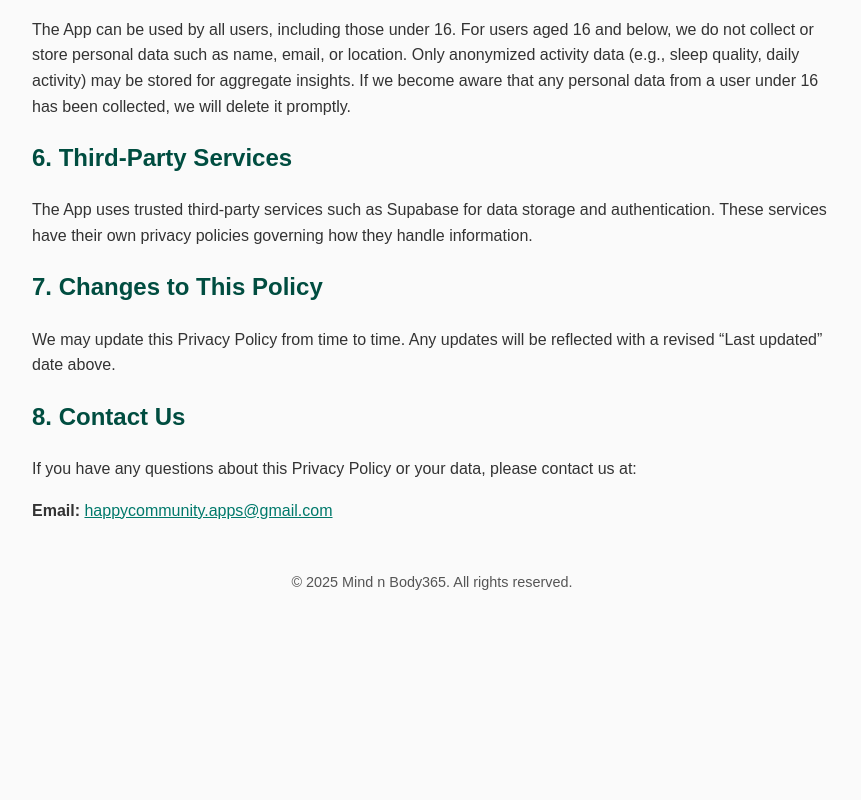
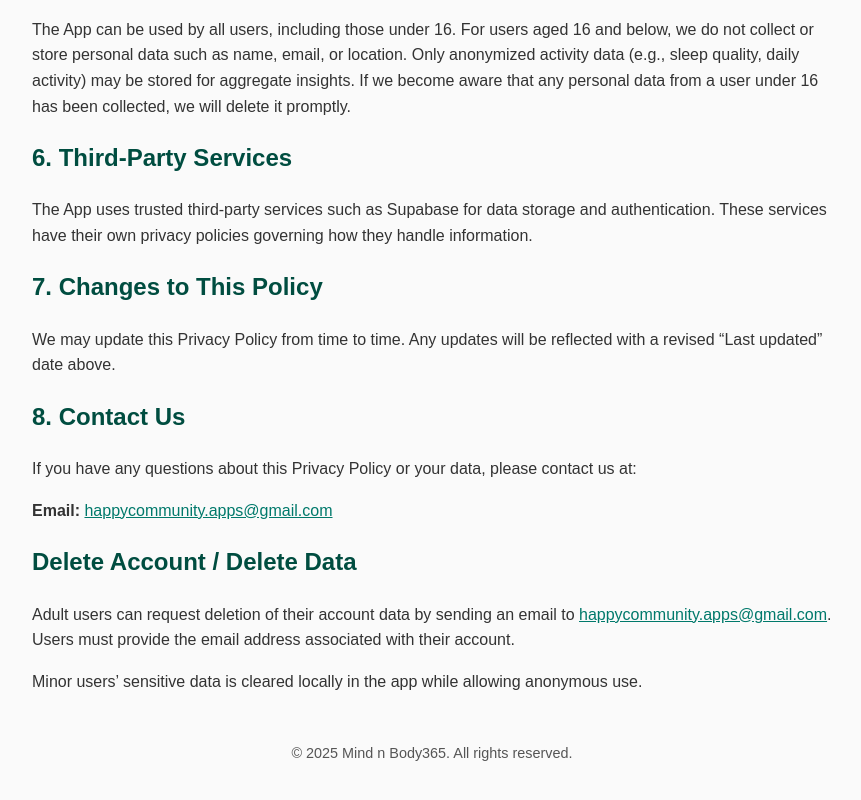
Before and after one commit to Happy-Community/privacy-policy, a plain HTML site: page index.html in a window 1280 px wide. Shown: the part 1041-1841 px from the top of the page, without its empty margins (208-1069 px from the left). Before the commit the page ends 1698 px from the top, so only its background shows below. Drawn offline with Linux system fonts and the light colour scheme.

Commit message:
Update index.html

```diff
--- a/index.html
+++ b/index.html
@@ -75,6 +75,14 @@
   <p>If you have any questions about this Privacy Policy or your data, please contact us at:</p>
 
   <p><strong>Email:</strong> <a href="mailto:happycommunity.apps@gmail.com">happycommunity.apps@gmail.com</a></p>
+  <h2 id="delete-account">Delete Account / Delete Data</h2>
+  <p>
+  Adult users can request deletion of their account data by sending an email to <a href="mailto:happycommunity.apps@gmail.com">happycommunity.apps@gmail.com</a>.
+  Users must provide the email address associated with their account.
+  </p>
+<p>
+Minor users’ sensitive data is cleared locally in the app while allowing anonymous use.
+</p>
 
   <footer>
     <p>© 2025 Mind n Body365. All rights reserved.</p>
```
